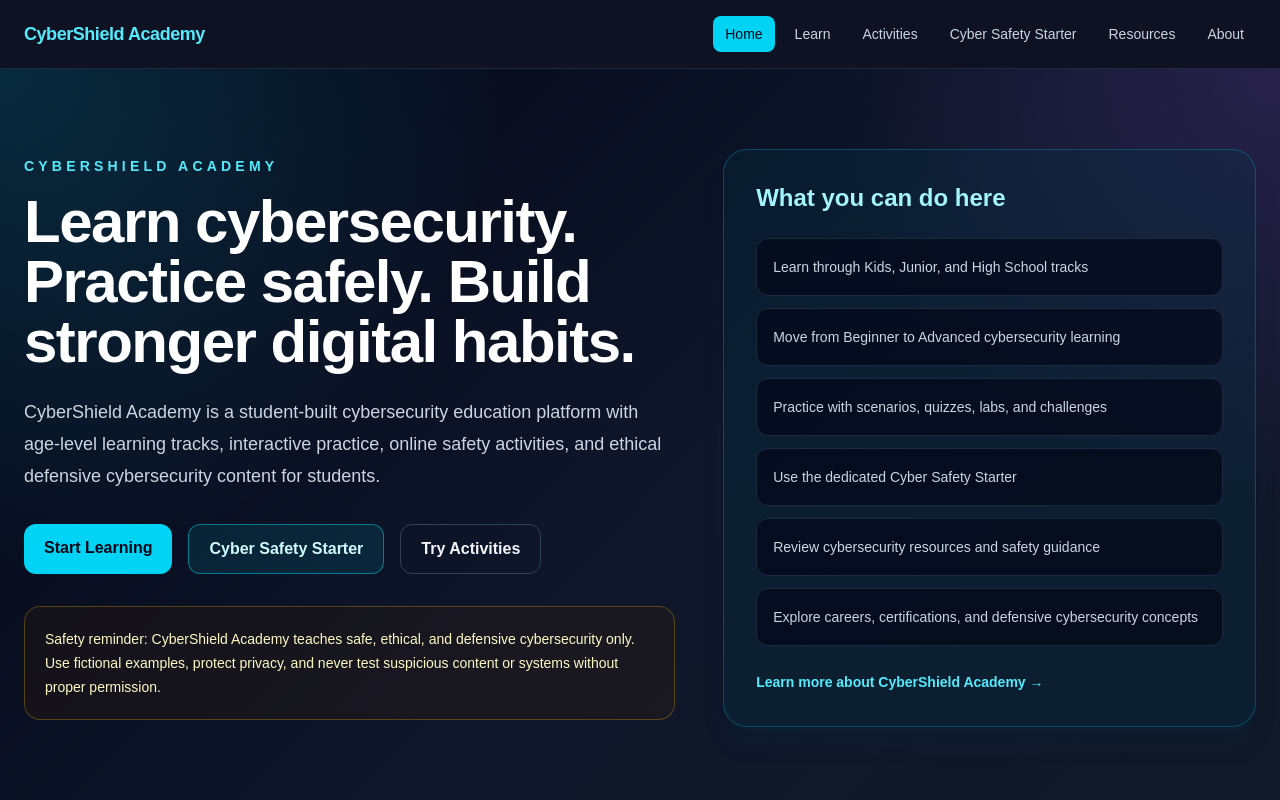
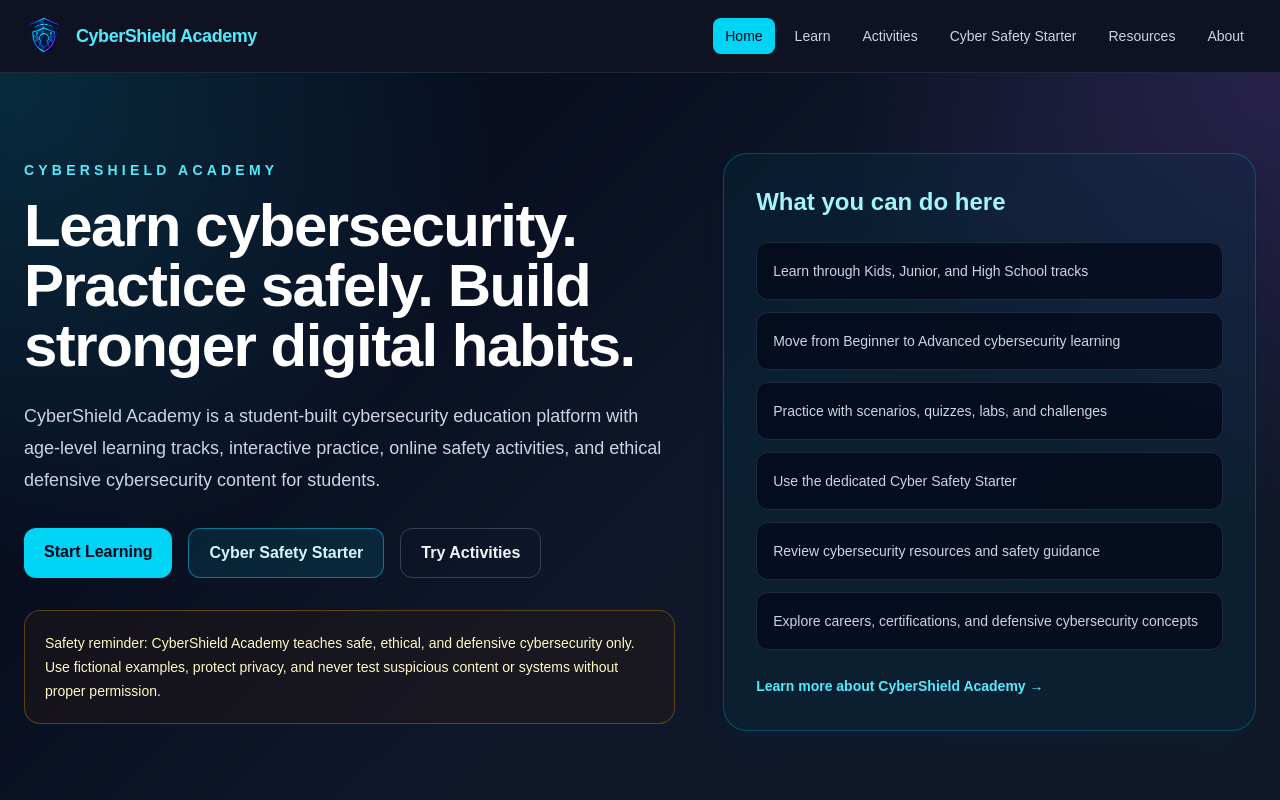
Before and after one commit to sanjith-cpu/cybershield-academy, a Next.js app: page / in a window 1280 px wide. Shown: the top 800 px of the page. Built offline with nearby package versions, Linux system fonts and the light colour scheme.

Commit message:
Add CyberShield Academy logo

```diff
--- a/components/Navbar.tsx
+++ b/components/Navbar.tsx
@@ -1,6 +1,7 @@
 "use client";
 
 import { useState } from "react";
+import Image from "next/image";
 import Link from "next/link";
 import { usePathname } from "next/navigation";
 
@@ -74,10 +75,19 @@ export default function Navbar() {
       >
         <Link
           href="/"
-          className="text-lg font-bold tracking-tight text-cyan-300 transition hover:text-cyan-200"
+          className="flex items-center gap-3 text-lg font-bold tracking-tight text-cyan-300 transition hover:text-cyan-200"
           onClick={() => setMenuOpen(false)}
         >
-          CyberShield Academy
+          <Image
+            src="/cybershield-logo.png"
+            alt="CyberShield Academy logo"
+            width={40}
+            height={40}
+            className="h-10 w-10 rounded-lg object-contain"
+            priority
+          />
+
+          <span>CyberShield Academy</span>
         </Link>
 
         <div className="hidden items-center gap-2 lg:flex">
```
Also changed, not shown: public/cybershield-logo.png (added).
